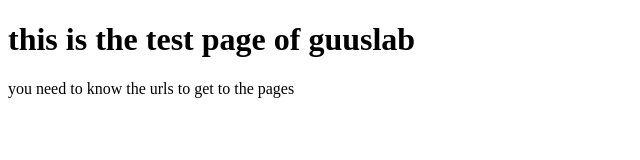
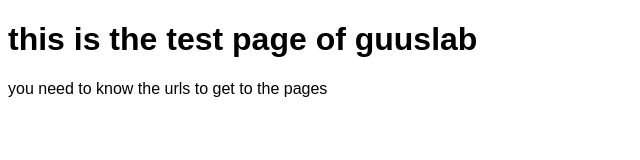
Before and after one commit to guuskaashoek/guulab-test, a plain HTML site: page index.html in a window 1280 px wide. Shown: the whole page, without its empty margins (0-640 px from the left). Drawn offline with Linux system fonts and the light colour scheme.

Commit message:
font chandge

```diff
--- a/index.html
+++ b/index.html
@@ -2,8 +2,8 @@
 <html>
 <body>
 
-<h1>this is the test page of guuslab</h1>
-<p>you need to know the urls to get to the pages</p>
+<h1 style="font-family: arial;">this is the test page of guuslab</h1>
+<p style="font-family: arial;">you need to know the urls to get to the pages</p>
 
 </body>
 </html>
```
